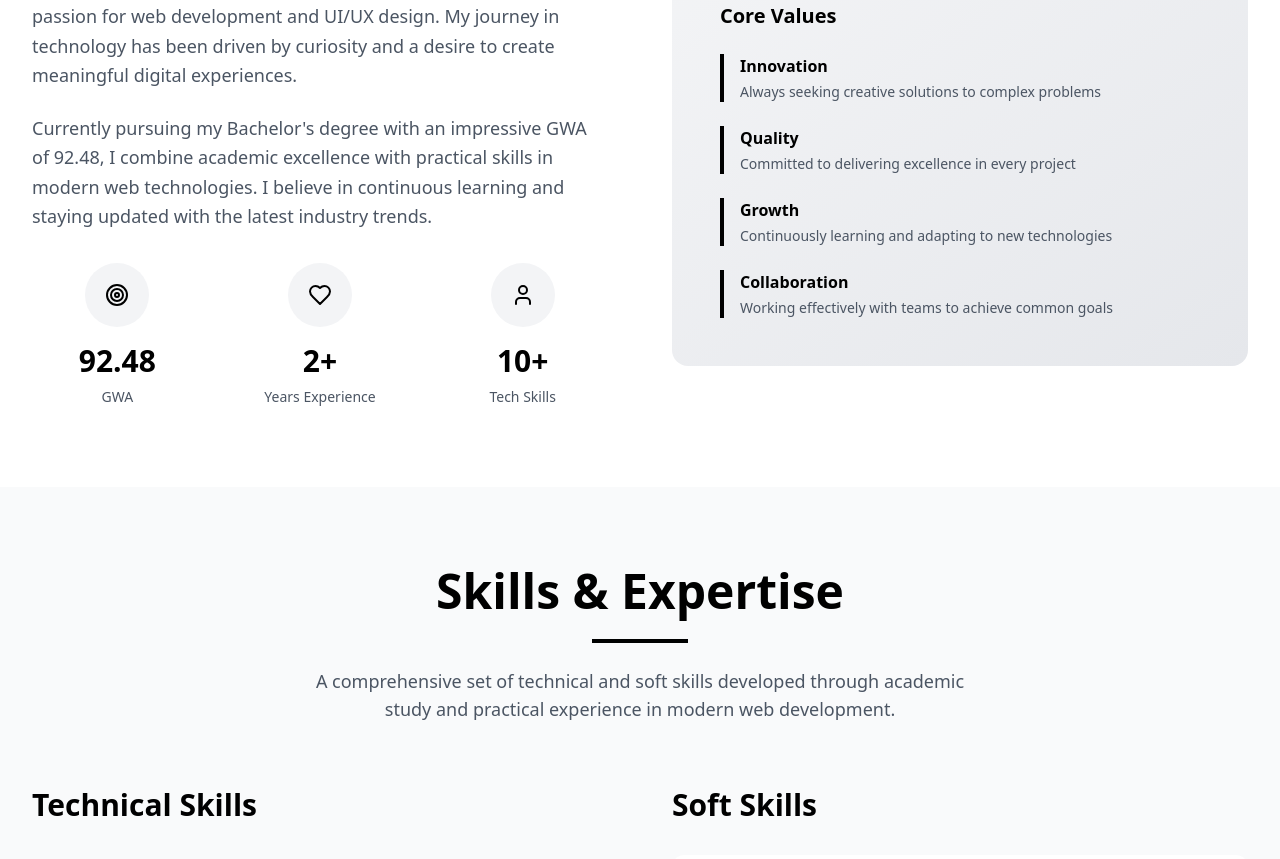
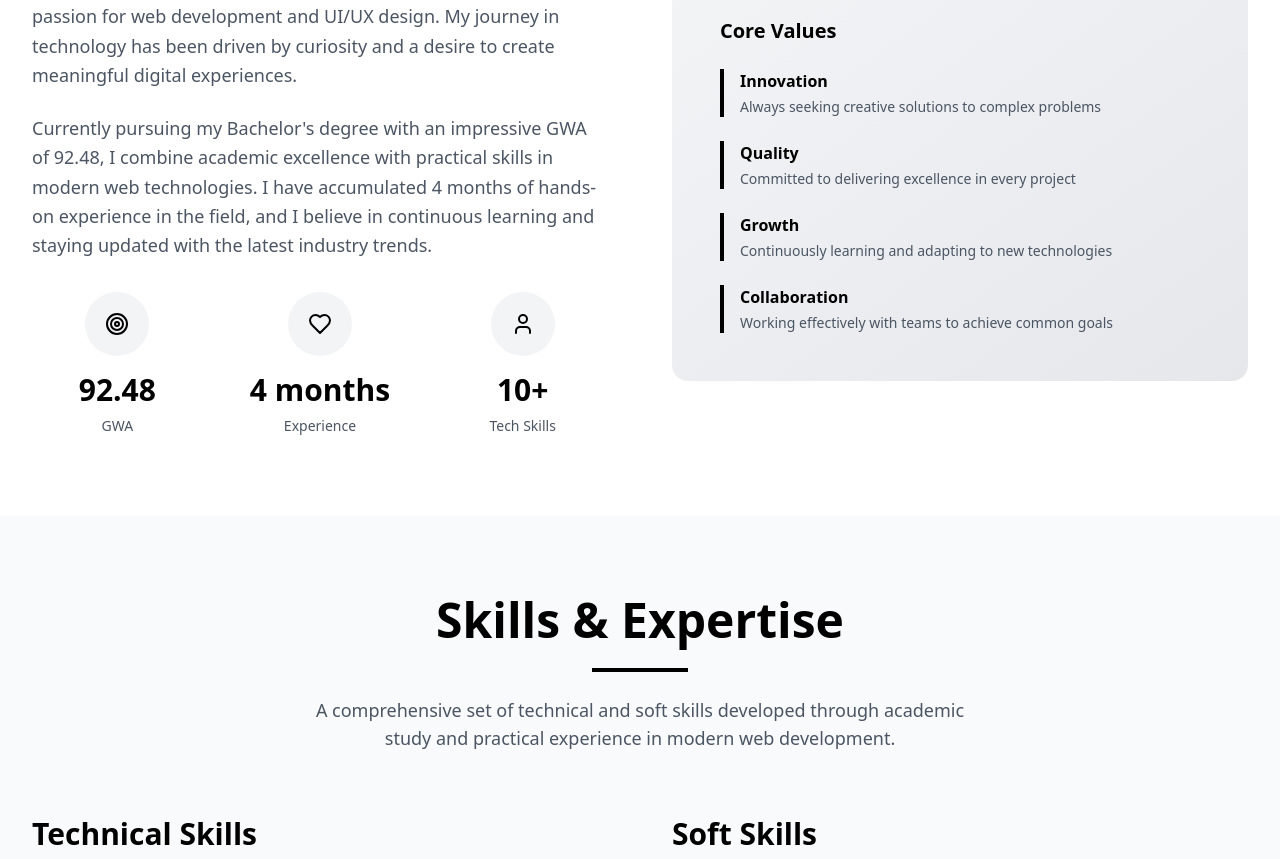
Before and after one commit to HesuCrypt/Portfolio, a React (Vite) app: page / in a window 1280 px wide. Shown: the part 1107-1966 px from the top of the page. Built offline with nearby package versions, Linux system fonts and the light colour scheme.

Commit message:
Update experience to 4 months in About section

```diff
--- a/src/components/About.tsx
+++ b/src/components/About.tsx
@@ -5,7 +5,7 @@ import { User, Target, Heart } from 'lucide-react';
 const About = () => {
   const stats = [
     { number: '92.48', label: 'GWA', icon: Target },
-    { number: '2+', label: 'Years Experience', icon: Heart },
+    { number: '4 months', label: 'Experience', icon: Heart },
     { number: '10+', label: 'Tech Skills', icon: User },
   ];
 
@@ -41,7 +41,7 @@ const About = () => {
             <p className="text-lg text-gray-600 mb-8 leading-relaxed">
               Currently pursuing my Bachelor's degree with an impressive GWA of 92.48,
               I combine academic excellence with practical skills in modern web technologies.
-              I believe in continuous learning and staying updated with the latest industry trends.
+              I have accumulated 4 months of hands-on experience in the field, and I believe in continuous learning and staying updated with the latest industry trends.
             </p>
 
             <div className="grid grid-cols-3 gap-8">
```
